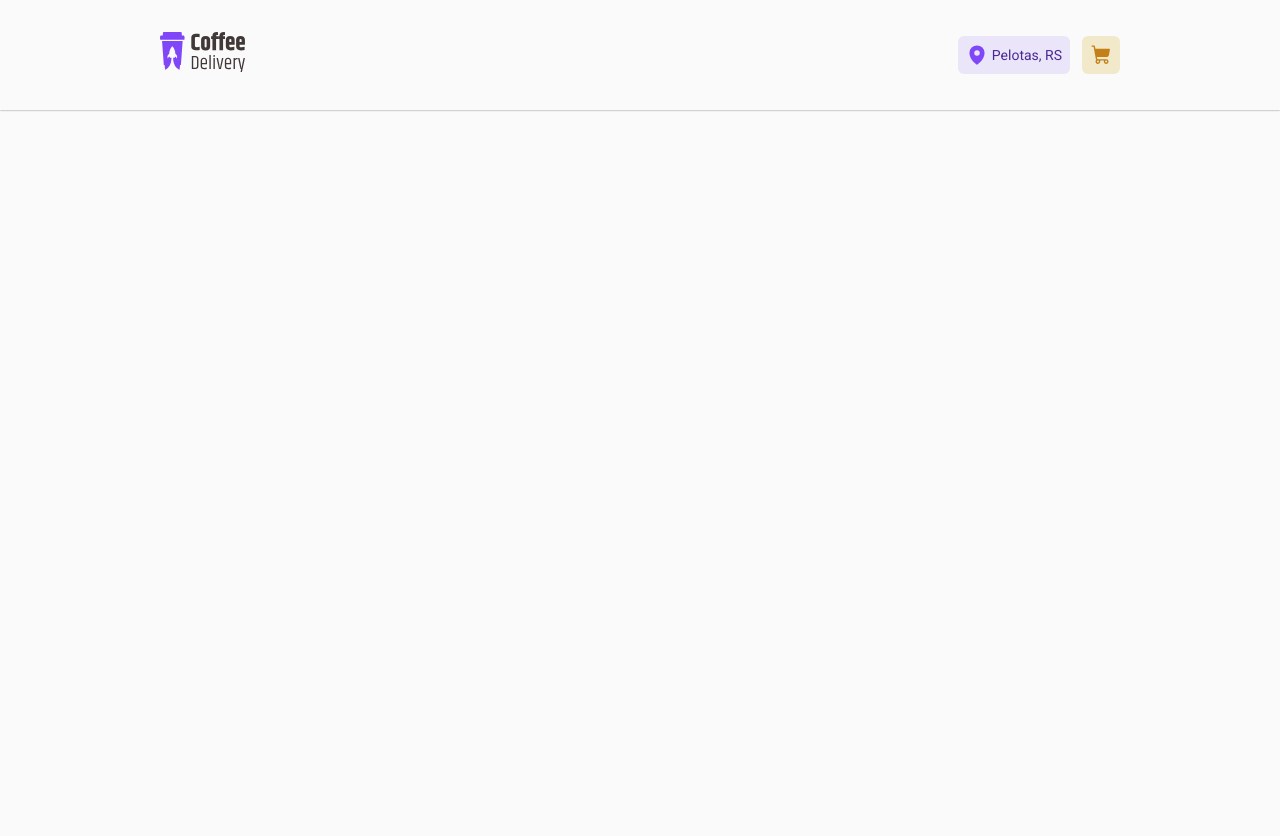
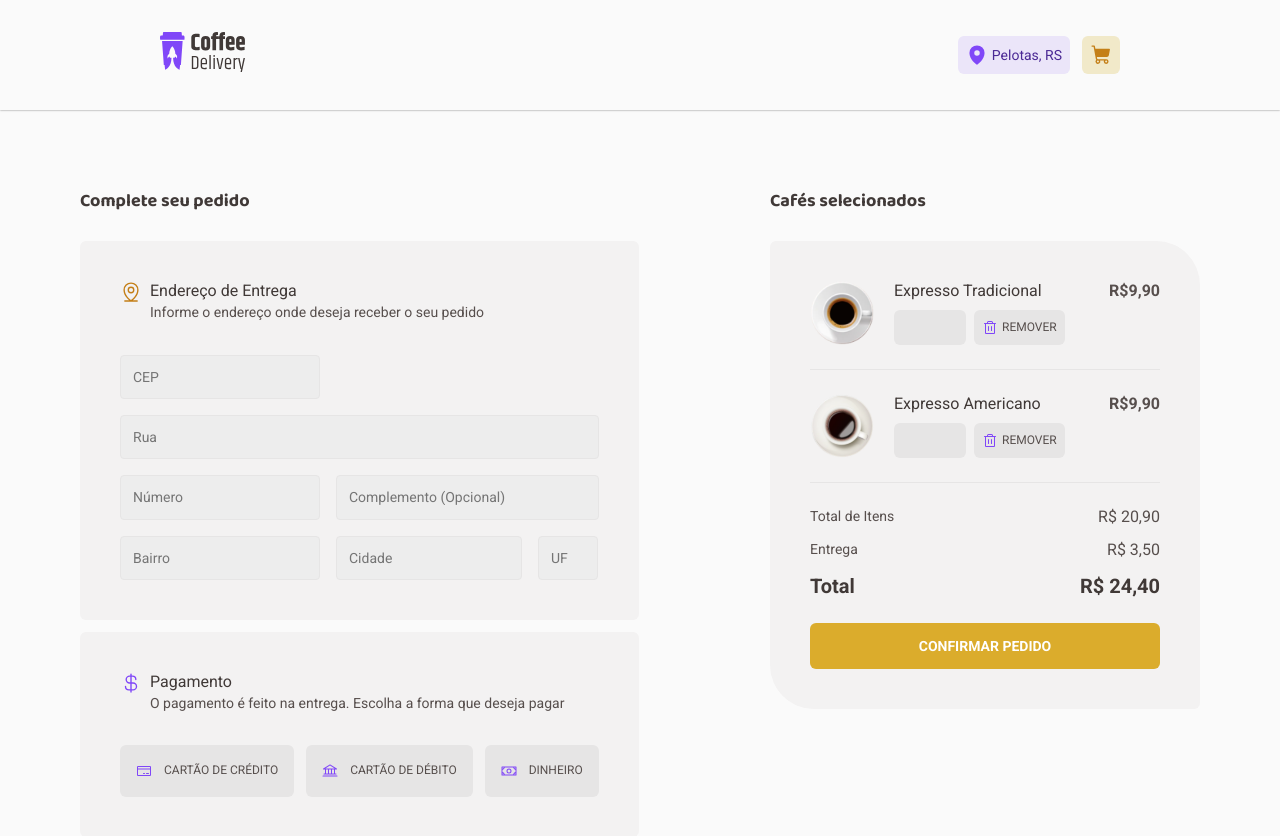
Before and after one commit to Brendler17/coffee-delivery, a React (Vite) app: page /checkout in a window 1280 px wide. Before the commit the page ends 800 px from the top, so only its background shows below. Built offline with nearby package versions, Linux system fonts and the light colour scheme.

Commit message:
created checkout structure

```diff
--- a/src/pages/Checkout/index.tsx
+++ b/src/pages/Checkout/index.tsx
@@ -1,5 +1,131 @@
+import { FormEvent } from 'react';
+import {
+  Bank, CreditCard, CurrencyDollar, MapPinLine, Money, Trash,
+} from '@phosphor-icons/react';
+import {
+  AdressForm, AdressFormHeader, AdressFormInputs, CartContainer, CheckoutFormContainer,
+  CoffeeCartContainer, CoffeeCartForm, CoffeeCartInfo, ConfirmOrderButton,
+  DeliveryContainer, OrderContainer, OrderForm, OrderInfo, OrderTotal,
+  PaymentForm, PaymentFormHeader, PaymentFormInputs, PaymentOption,
+} from './styles';
+
 export function Checkout() {
+  const cartCoffes = [
+    {
+      id: 1,
+      img: '../expresso.svg',
+      name: 'Expresso Tradicional',
+      types: ['tradicional'],
+      description: 'O tradicional café feito com água quente e grãos moídos',
+      price: 9.90,
+    },
+    {
+      id: 2,
+      img: '../americano.svg',
+      name: 'Expresso Americano',
+      types: ['tradicional'],
+      description: 'Expresso diluído, menos intenso que o tradicional',
+      price: 9.90,
+    },
+  ];
+
+  function handleCreateNewOrder(event: FormEvent) {
+    event.preventDefault();
+  }
+
   return (
-    <p>Checkout</p>
+    <CheckoutFormContainer onSubmit={handleCreateNewOrder}>
+      <DeliveryContainer>
+        <h3>Complete seu pedido</h3>
+        <AdressForm>
+          <AdressFormHeader>
+            <MapPinLine size={22} />
+            <div>
+              <p>Endereço de Entrega</p>
+              <span>Informe o endereço onde deseja receber o seu pedido</span>
+            </div>
+          </AdressFormHeader>
+          <AdressFormInputs>
+            <input type="text" placeholder="CEP" />
+            <input type="text" placeholder="Rua" />
+            <div>
+              <input type="text" placeholder="Número" />
+              <input type="text" placeholder="Complemento (Opcional)" />
+            </div>
+            <div>
+              <input type="text" placeholder="Bairro" />
+              <input type="text" placeholder="Cidade" />
+              <input type="text" placeholder="UF" />
+            </div>
+          </AdressFormInputs>
+        </AdressForm>
+        <PaymentForm>
+          <PaymentFormHeader>
+            <CurrencyDollar size={22} />
+            <div>
+              <p>Pagamento</p>
+              <span>O pagamento é feito na entrega. Escolha a forma que deseja pagar</span>
+            </div>
+          </PaymentFormHeader>
+          <PaymentFormInputs>
+            <PaymentOption>
+              <CreditCard size={16} />
+              <span>Cartão de Crédito</span>
+            </PaymentOption>
+            <PaymentOption>
+              <Bank size={16} />
+              <span>Cartão de Débito</span>
+            </PaymentOption>
+            <PaymentOption>
+              <Money size={16} />
+              <span>Dinheiro</span>
+            </PaymentOption>
+          </PaymentFormInputs>
+        </PaymentForm>
+      </DeliveryContainer>
+
+      <OrderContainer>
+        <h3>Cafés selecionados</h3>
+        <OrderForm>
+          <CartContainer>
+            {
+              cartCoffes.map((coffee) => (
+                <CoffeeCartContainer>
+                  <CoffeeCartInfo>
+                    <img src={coffee.img} alt="" />
+                    <div>
+                      <p>{coffee.name}</p>
+                      <CoffeeCartForm>
+                        <input type="number" />
+                        <button type="button">
+                          <Trash size={16} />
+                          Remover
+                        </button>
+                      </CoffeeCartForm>
+                    </div>
+                  </CoffeeCartInfo>
+                  <span>{`R$${coffee.price}0`.replace('.', ',')}</span>
+                </CoffeeCartContainer>
+              ))
+            }
+          </CartContainer>
+          <OrderInfo>
+            <div>
+              <span>Total de Itens</span>
+              <span>R$ 20,90</span>
+            </div>
+            <div>
+              <span>Entrega</span>
+              <span>R$ 3,50</span>
+            </div>
+            <OrderTotal>
+              <span>Total</span>
+              <span>R$ 24,40</span>
+            </OrderTotal>
+          </OrderInfo>
+          <ConfirmOrderButton type="submit">Confirmar Pedido</ConfirmOrderButton>
+        </OrderForm>
+      </OrderContainer>
+    </CheckoutFormContainer>
   );
 }
--- a/src/pages/Checkout/styles.ts
+++ b/src/pages/Checkout/styles.ts
@@ -1,3 +1,291 @@
 import styled from 'styled-components';
 
-export const CheckoutContainer = styled.div``;
+export const CheckoutFormContainer = styled.form`
+  max-width: 70rem;
+  margin: calc(5rem + 110px) auto 0;
+  display: flex;
+  align-items: flex-start;
+  justify-content: space-between;
+
+  h3 {
+    font-family: 'Baloo 2', cursive;
+    font-size: 1.125rem;
+    font-weight: 700;
+    color: ${(props) => props.theme.subtitle};
+    margin-bottom: 1rem;
+  }
+`;
+
+export const DeliveryContainer = styled.main`
+  display: flex;
+  flex-direction: column;
+  gap: 0.75rem;
+`;
+
+export const AdressForm = styled.div`
+  background: ${(props) => props.theme.card};
+  padding: 2.5rem;
+  display: flex;
+  flex-direction: column;
+  gap: 2rem;
+  border-radius: 6px;
+`;
+
+export const AdressFormHeader = styled.div`
+  display: flex;
+  gap: 0.5rem;
+
+  svg {
+    color: ${(props) => props.theme['yellow-500']}
+  }
+
+  p {
+    color: ${(props) => props.theme.subtitle};
+  }
+
+  span {
+    color: ${(props) => props.theme.text};
+    font-size: 0.875rem;
+  }
+`;
+
+export const AdressFormInputs = styled.div`
+  display: flex;
+  flex-direction: column;
+  gap: 1rem;
+
+  input {
+    background: ${(props) => props.theme.input};
+    border: 1px solid ${(props) => props.theme.button};
+    border-radius: 4px;
+    padding: 0.75rem;
+    color: ${(props) => props.theme.label};
+    font-size: 0.875rem;
+
+    &:nth-child(1){
+      width: 200px;
+    }
+  }
+
+  div {
+    display: flex;
+    gap: 1rem;
+  }
+
+  div:nth-child(3) {
+    input:nth-child(2) {
+      flex: 1;
+    }
+  }
+
+  div:nth-child(4) {
+    input:nth-child(3) {
+      width: 60px;
+    }
+  }
+`;
+
+export const PaymentForm = styled.div`
+  background: ${(props) => props.theme.card};
+  padding: 2.5rem;
+  display: flex;
+  flex-direction: column;
+  gap: 2rem;
+  border-radius: 6px;
+`;
+
+export const PaymentFormHeader = styled.div`
+  display: flex;
+  gap: 0.5rem;
+
+  svg {
+    color: ${(props) => props.theme['purple-300']};
+  }
+
+  p {
+    color: ${(props) => props.theme.subtitle};
+  }
+
+  span {
+    color: ${(props) => props.theme.text};
+    font-size: 0.875rem;
+  }
+`;
+
+export const PaymentFormInputs = styled.div`
+  display: flex;
+  align-items: center;
+  justify-content: center;
+  gap: 0.75rem;
+`;
+
+export const PaymentOption = styled.div`
+  display: flex;
+  align-items: center;
+  justify-content: center;
+  padding: 1rem;
+  background: ${(props) => props.theme.button};
+  border-radius: 6px;
+  gap: 0.75rem;
+  cursor: pointer;
+
+  svg {
+    color: ${(props) => props.theme['purple-300']};
+  }
+
+  span {
+    color: ${(props) => props.theme.text};
+    font-size: 0.75rem;
+    line-height: 1.6;
+    text-transform: uppercase;
+  }
+`;
+
+export const OrderContainer = styled.aside`
+  display: flex;
+  flex-direction: column;
+  gap: 0.75rem;
+`;
+
+export const OrderForm = styled.div`
+  display: flex;
+  flex-direction: column;
+  padding: 2.5rem;
+  border-radius: 6px 44px 6px 44px;
+  background: ${(props) => props.theme.card};
+  gap: 1.5rem;
+`;
+
+export const CartContainer = styled.div`
+  display: flex;
+  flex-direction: column;
+  min-width: 350px;
+
+  div + div {
+    padding-top: 1.5rem;
+  }
+`;
+
+export const CoffeeCartContainer = styled.div`
+  display: flex;
+  align-items: flex-start;
+  justify-content: space-between;
+  border-bottom: 1px solid ${(props) => props.theme.button};
+  padding-bottom: 1.5rem;
+
+  > span {
+    color: ${(props) => props.theme.text};
+    font-weight: 700;
+  }
+`;
+
+export const CoffeeCartInfo = styled.div`
+  display: flex;
+  gap: 1.25rem;
+
+  img {
+    width: 64px;
+    height: 64px;
+  }
+
+  > div {
+    display: flex;
+    flex-direction: column;
+    gap: 8px;
+  }
+
+  p {
+    color: ${(props) => props.theme.subtitle};
+  }
+`;
+
+export const CoffeeCartForm = styled.div`
+  display: flex;
+  gap: 8px;
+
+  input {
+    width: 4.5rem;
+    border: 0;
+    border-radius: 6px;
+    background: ${(props) => props.theme.button};
+    padding: 0.5rem;
+    color: ${(props) => props.theme.text};
+    text-align: center;
+    line-height: 0;
+  }
+
+  button {
+    display: flex;
+    align-items: center;
+    padding: 0 0.5rem;
+    gap: 4px;
+    border: 0;
+    border-radius: 6px;
+    background: ${(props) => props.theme.button};
+
+    font-size: 0.75rem;
+    color: ${(props) => props.theme.text};
+    line-height: 1.6;
+    text-transform: uppercase;
+    cursor: pointer;
+
+    svg {
+      color: ${(props) => props.theme['purple-300']};
+    }
+  }
+`;
+
+export const OrderInfo = styled.div`
+  display: flex;
+  flex-direction: column;
+  gap: 0.75rem;
+
+  div {
+    display: flex;
+    justify-content: space-between;
+
+    &:nth-child(1){
+      color: ${(props) => props.theme.text};
+
+     span {
+      &:first-child{
+        font-size: 0.875rem;
+      }
+     }
+    }
+
+    &:nth-child(2){
+      color: ${(props) => props.theme.text};
+
+     span {
+      &:first-child{
+        font-size: 0.875rem;
+      }
+     }
+    }
+  }
+
+  button {
+    padding: 0.75rem 0.5rem;
+  }
+`;
+
+export const OrderTotal = styled.div`
+  font-size: 1.25rem;
+  font-weight: 700;
+  color: ${(props) => props.theme.subtitle};
+`;
+
+export const ConfirmOrderButton = styled.button`
+  padding: 0.75rem 0.5rem;
+  background: ${(props) => props.theme['yellow-300']};
+  border: 0;
+  border-radius: 6px;
+  cursor: pointer;
+
+  color: ${(props) => props.theme.white};
+  font-size: 0.875rem;
+  font-weight: 700;
+  line-height: 1.6;
+  text-transform: uppercase;
+`;
```
